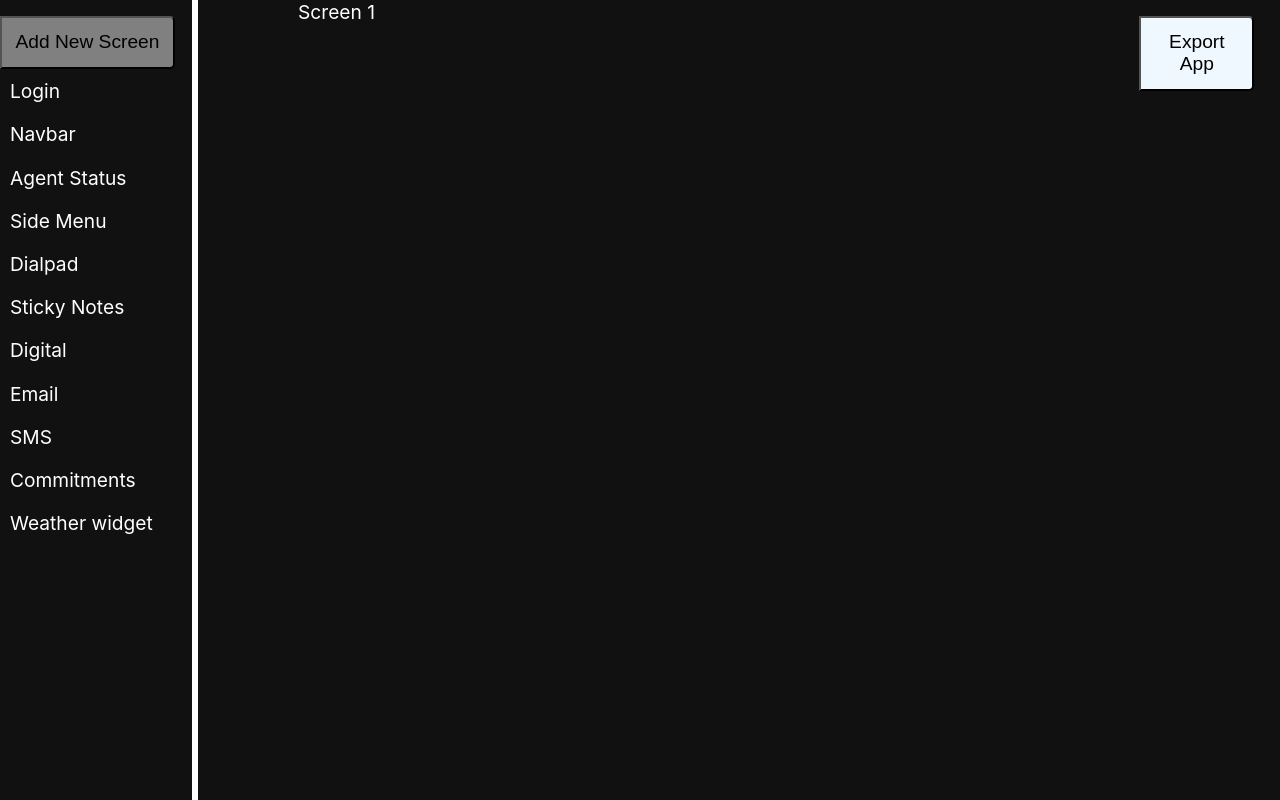
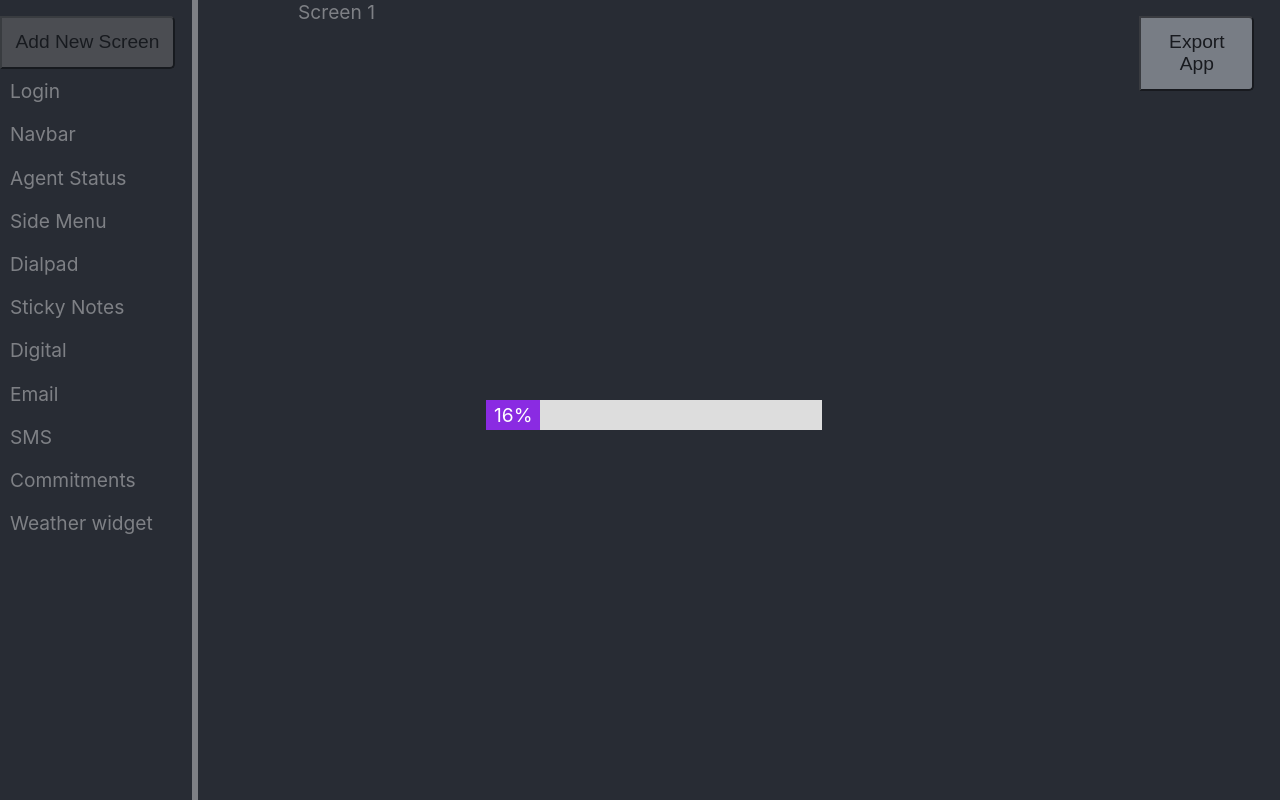
Before and after one commit to pankajrode0077/learningReact, a React (Create React App) app: page / in a window 1280 px wide. Both pictures are taken after a click on the button "Export App". Built offline with nearby package versions, Linux system fonts and the light colour scheme.

Commit message:
added progress bar

```diff
--- a/public/index.html
+++ b/public/index.html
@@ -28,7 +28,7 @@
   </head>
   <body>
     <noscript>You need to enable JavaScript to run this app.</noscript>
-    <div style="left: 0%; top: 0%;  position: absolute;" id="root"></div>
+    <div id="root"></div>
     <!--
       This HTML file is a template.
       If you open it directly in the browser, you will see an empty page.
--- a/src/App.css
+++ b/src/App.css
@@ -99,7 +99,7 @@ button:hover {
   z-index: 1;
   top: 0;
   left: 2;
-  background-color: #111;
+  /* background-color: #111; */
   padding-top: 60px;
   padding-left:10px;
 }
@@ -231,3 +231,34 @@ button:hover {
   width: 60px;
   margin-left: 10px;
 }
+
+#myProgress {
+  width: 100%;
+  background-color: #ddd;
+}
+
+#myBar {
+  width: 10%;
+  height: 30px;
+  background-color: blueviolet;
+  text-align: center;
+  line-height: 30px;
+  color: white;
+}
+
+.progress-bar {
+  position: absolute !important;
+  width: 100% !important;
+  max-width: 21rem;
+  left: 38% !important;
+  top: 50% !important;
+}
+
+.base{
+  left: 0%; top: 0%;  position: absolute;
+}
+
+.disable-area{
+  pointer-events: none;
+  opacity: 0.4;
+}
--- a/src/App.js
+++ b/src/App.js
@@ -16,6 +16,7 @@ import DemoHomeComp from "./DemoHomeComp";
 
 var randomColor = require("randomcolor");
 
+
 function App() {
   const [login, setLogin] = useState({pos:{ x: 0, y: 0 },exp:false , disp:false});
   const [screen,setScreen] = useState(0);
@@ -28,6 +29,10 @@ function App() {
 
   const [step, setStep] = useState(0);
   // const [xyz, setxyz] = useState({pos:{ x: 0, y: 0 },exp:false}); add for your com change loginand setlogin
+  let [state, setState] = useState(false);
+  let [progWidth, setProgWidth] = useState(0);
+
+
 const updateView = (lbl)=>{
   switch (lbl) {
     case "login":
@@ -87,10 +92,28 @@ const updateView = (lbl)=>{
     }
   };
 
+  function move (){
+    setState(true);
+    let i = 1;
+    let elem = document.getElementById("myBar");
+    let width = 2;
+    let id = setInterval(frame, 200);
+    function frame() {
+      if (width >= 100) {
+        clearInterval(id);
+        setState(false)
+        i = 0;
+      } else {
+        width++;
+        setProgWidth(width);
+      }
+    }
+  }
+
   return (
     <>
     { step === 0 ?
-      <div className="App">
+      <div className={`App base ${state ? "disable-area" : ""}`}>
      <button className="addScreen" onClick={()=>setScreen(screen+1)}>Add New Screen</button>
      <div className="vl"><label className="paddingleft">Screen 1</label></div>
      {screen > 0 && <div className="v2"><label className="paddingleft">Screen 2</label></div>}
@@ -212,14 +235,20 @@ const updateView = (lbl)=>{
         <Weather expanded={weather.exp}></Weather>
         </div>
       </Draggable>
-      <button className="export">Export App</button>
-      {/* <button className="flow1" onClick={()=>setStep(1)}>Start Login Flow</button>
-      <button className="home-flow" onClick={()=>setStep(2)}>Start Home Flow</button> */}
+      <button className="export" onClick={move}>Export App</button>
     </div>
       </div>
+
       : step === 1 ? <DemoComp1 /> : step === 2 ? <DemoHomeComp /> : ""
 
     }
+    <div>
+    {state &&(
+     <div id="myProgress" className = 'progress-bar' onClick={move}>
+     <div id="myBar" style={{width: `${progWidth}%`}}>{progWidth}%</div>
+    </div>
+    )}
+    </div>
 
     </>
   );
```
